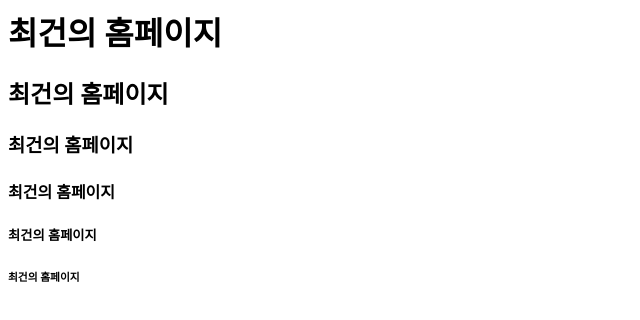
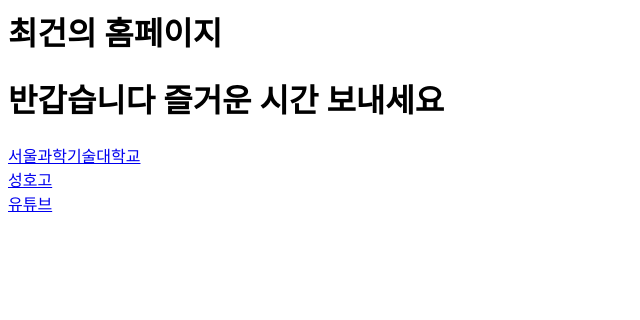
Before and after one commit to silme5866/web1, a plain HTML site: page index.html in a window 1280 px wide. Shown: the whole page, without its empty margins (0-640 px from the left). Drawn offline with Linux system fonts and the light colour scheme.

Commit message:
Update index.html

```diff
--- a/index.html
+++ b/index.html
@@ -5,10 +5,9 @@
 </head>
 <body>
 <h1>최건의 홈페이지</h1>
-<h2>최건의 홈페이지</h2>
-<h3>최건의 홈페이지</h3>
-<h4>최건의 홈페이지</h4>
-<h5>최건의 홈페이지</h5>
-<h6>최건의 홈페이지</h6>
+<h1>반갑습니다 즐거운 시간 보내세요</h1>
+  <a href="http://www.seoultech.a.kr">서울과학기술대학교</a><br>
+  <a href="https://sungho.hs.kr/home/index.do">성호고</a><br>
+  <a href="https://www.youtube.com/">유튜브</a><br>
 </body>
 </html>
```
